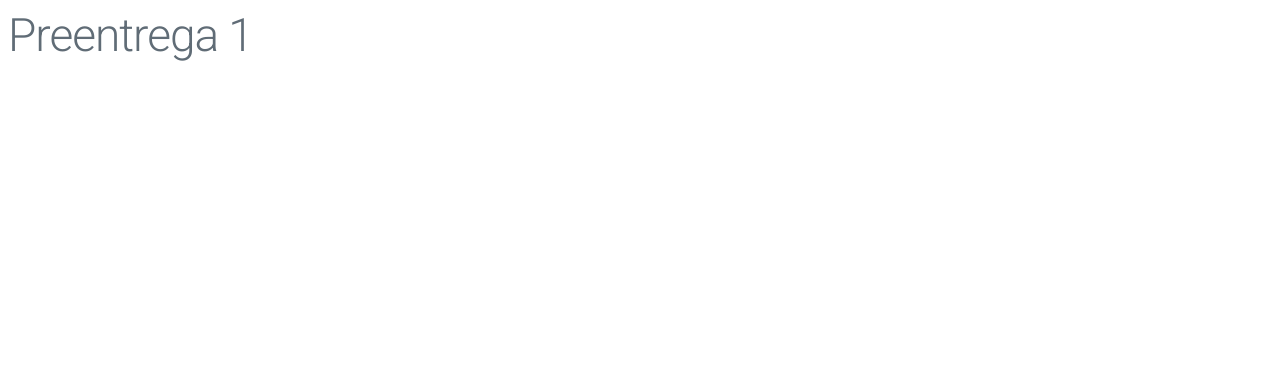
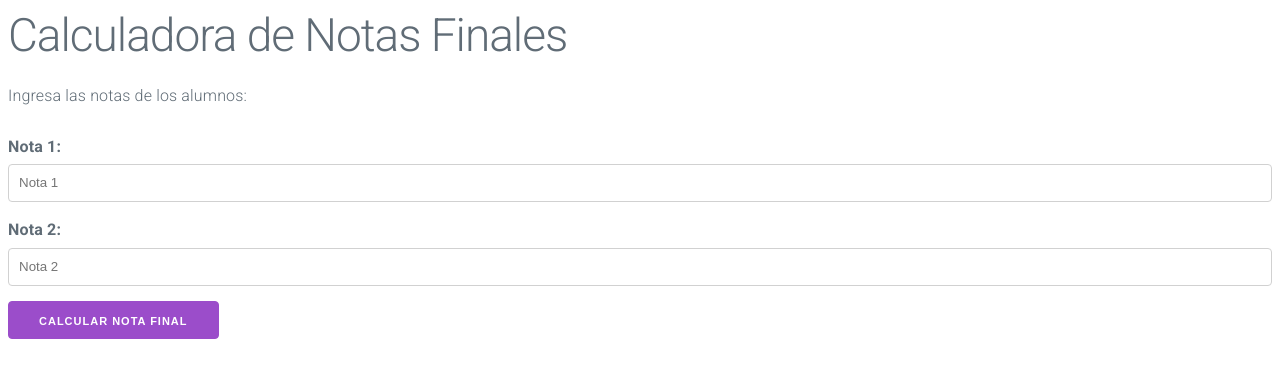
Before and after one commit to noemisabrina/preentrega1-JS, a plain HTML site: page index.html in a window 1280 px wide. Drawn offline with nearby package versions, Linux system fonts and the light colour scheme.

Commit message:
segunda carga

```diff
--- a/index.html
+++ b/index.html
@@ -12,8 +12,20 @@
 </head>
 
 <body>
-    <h1>Preentrega 1 </h1>
-    <p></p>
+
+    <h1>Calculadora de Notas Finales</h1>
+    <p>Ingresa las notas de los alumnos:</p>
+
+    <div id="alumnos">
+        <div class="alumno">
+            <label for="nota1">Nota 1: </label>
+            <input type="number" id="nota1" class="nota" placeholder="Nota 1">
+            <label for="nota2">Nota 2: </label>
+            <input type="number" id="nota2" class="nota" placeholder="Nota 2">
+            <button onclick="calcularNotaFinal(this)">Calcular Nota Final</button>
+            <p class="resultado"></p>
+        </div>
+    </div>
 </body>
 
 </html>
--- a/js/index.js
+++ b/js/index.js
@@ -0,0 +1,22 @@
+
+        function calcularNotaFinal(button) {
+            const alumno = button.parentElement;
+            const notas = alumno.querySelectorAll(".nota");
+            const resultado = alumno.querySelector(".resultado");
+
+            const nota1 = parseFloat(notas[0].value);
+            const nota2 = parseFloat(notas[1].value);
+
+            if (isNaN(nota1) || isNaN(nota2)) {
+                resultado.innerText = "Por favor, ingresa notas válidas.";
+            } else {
+                const notaFinal = (nota1 , nota2) / 2;
+                resultado.innerText = `Nota Final: ${notaFinal.toFixed(2)}`;
+
+                if (notaFinal >= 5) {
+                    resultado = " (Aprobado)";
+                } else {
+                    resultado = " (Reprobado)";
+                }
+            }
+        }
```
